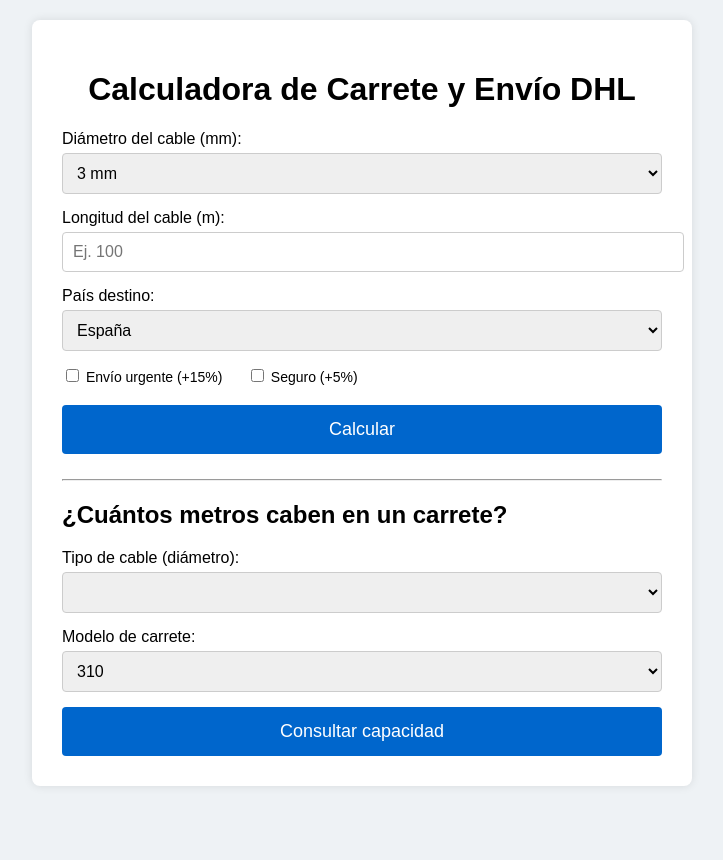
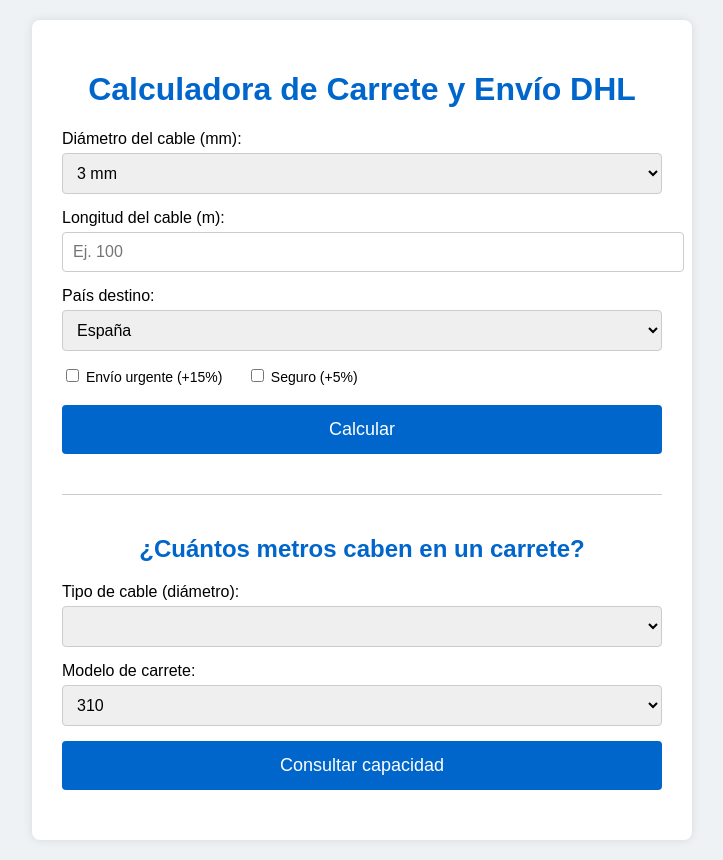
Before and after one commit to TacticalFiberSystems/cable-carrete-dhl-app, a plain HTML site: page index.html in a window 1280 px wide. Shown: the whole page, without its empty margins (278-1001 px from the left). Before the commit the page ends 806 px from the top, so only its background shows below. Drawn offline with Linux system fonts and the light colour scheme.

Commit message:
Update style.css

```diff
--- a/style.css
+++ b/style.css
@@ -12,7 +12,7 @@
   border-radius: 8px;
   box-shadow: 0 0 10px rgba(0,0,0,0.1);
 }
-h1 { text-align: center; }
+h1, h2 { text-align: center; color: #0066cc; }
 .form-group { margin: 15px 0; }
 label { font-size: 16px; display: block; margin-bottom: 5px; }
 select, input[type="number"] {
@@ -31,4 +31,5 @@
   width: 100%;
 }
 button:hover { background-color: #005bb5; }
-#result { margin-top: 25px; font-size: 18px; line-height: 1.5; }
+#result, #capacityResult { margin-top: 20px; font-size: 18px; line-height: 1.5; }
+hr { margin: 40px 0; border: none; border-top: 1px solid #ccc; }
```
